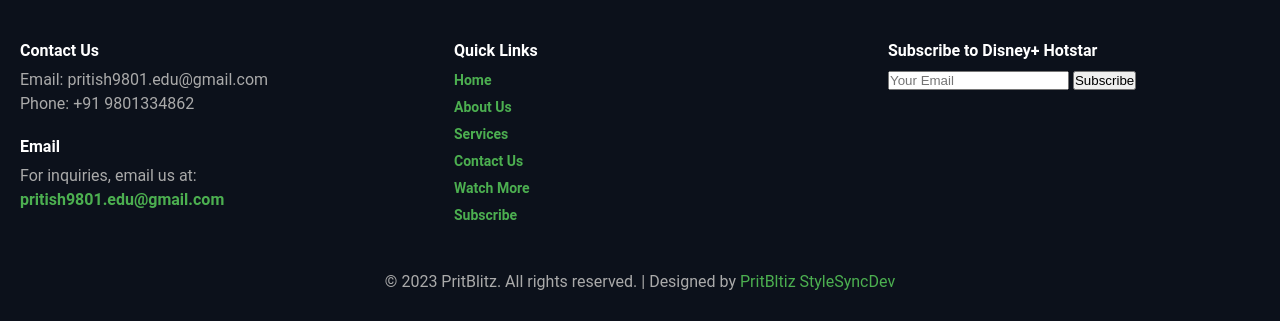
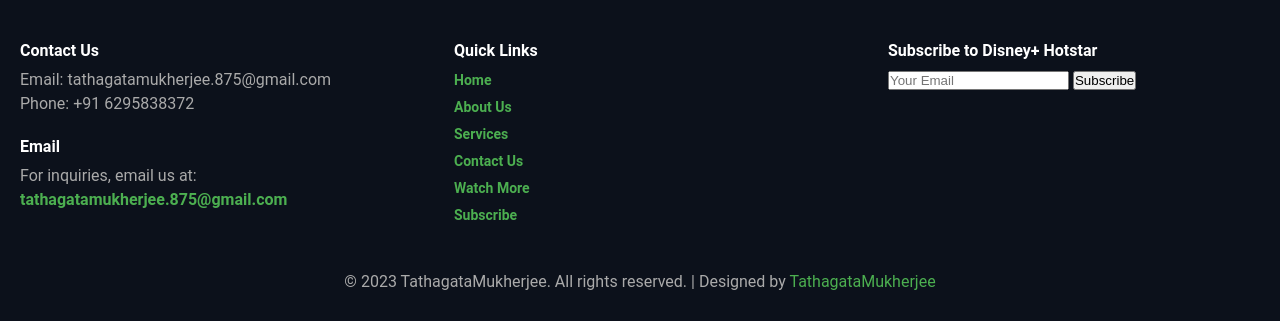
Before and after one commit to Tathagata-Mukherjee/Disney-Hotstar-Clone-Website, a plain HTML site: page index.html in a window 1280 px wide. Shown: the part 1767-2088 px from the top of the page. Drawn offline with nearby package versions, Linux system fonts and the light colour scheme; a web font is replaced by a local one.

Commit message:
Update index.html

```diff
--- a/index.html
+++ b/index.html
@@ -822,16 +822,16 @@
         <div class="contact-section">
           <div class="contact-info">
             <h4>Contact Us</h4>
-            <p>Email: pritish9801.edu@gmail.com</p>
-            <p>Phone: +91 9801334862</p>
+            <p>Email: tathagatamukherjee.875@gmail.com</p>
+            <p>Phone: +91 6295838372</p>
           </div>
           <br />
           <div class="contact-info">
             <h4>Email</h4>
             <p>For inquiries, email us at:</p>
             <p>
-              <a href="mailto:pritish9801.edu@gmail.com" class="gmail-link"
-                >pritish9801.edu@gmail.com</a
+              <a href="mailto:tathagatamukherjee.875@gmail.com" class="gmail-link"
+                >tathagatamukherjee.875@gmail.com</a
               >
             </p>
           </div>
@@ -869,8 +869,8 @@
 
       <div class="footer-bottom">
         <p>
-          &copy; 2023 PritBlitz. All rights reserved. | Designed by
-          <a href="#" target="_blank">PritBltiz StyleSyncDev</a>
+          &copy; 2023 TathagataMukherjee. All rights reserved. | Designed by
+          <a href="#" target="_blank">TathagataMukherjee</a>
         </p>
       </div>
     </footer>
```
